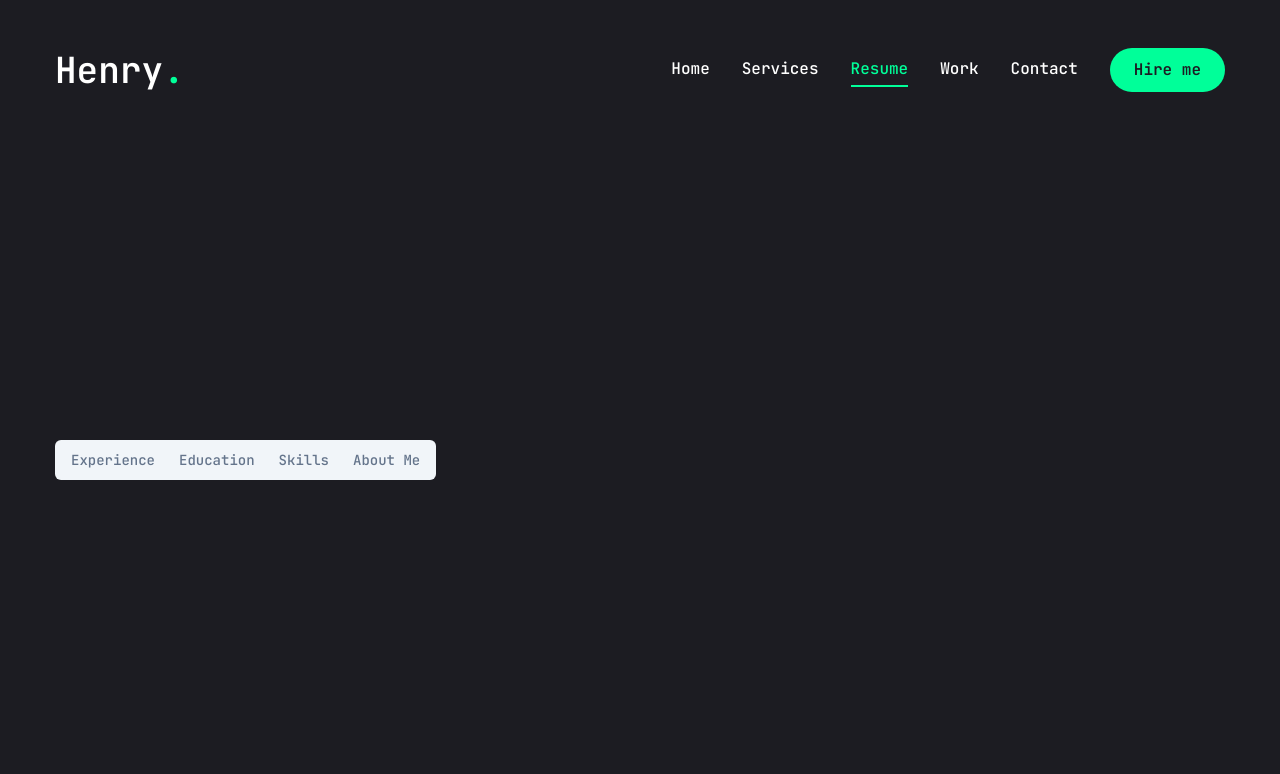
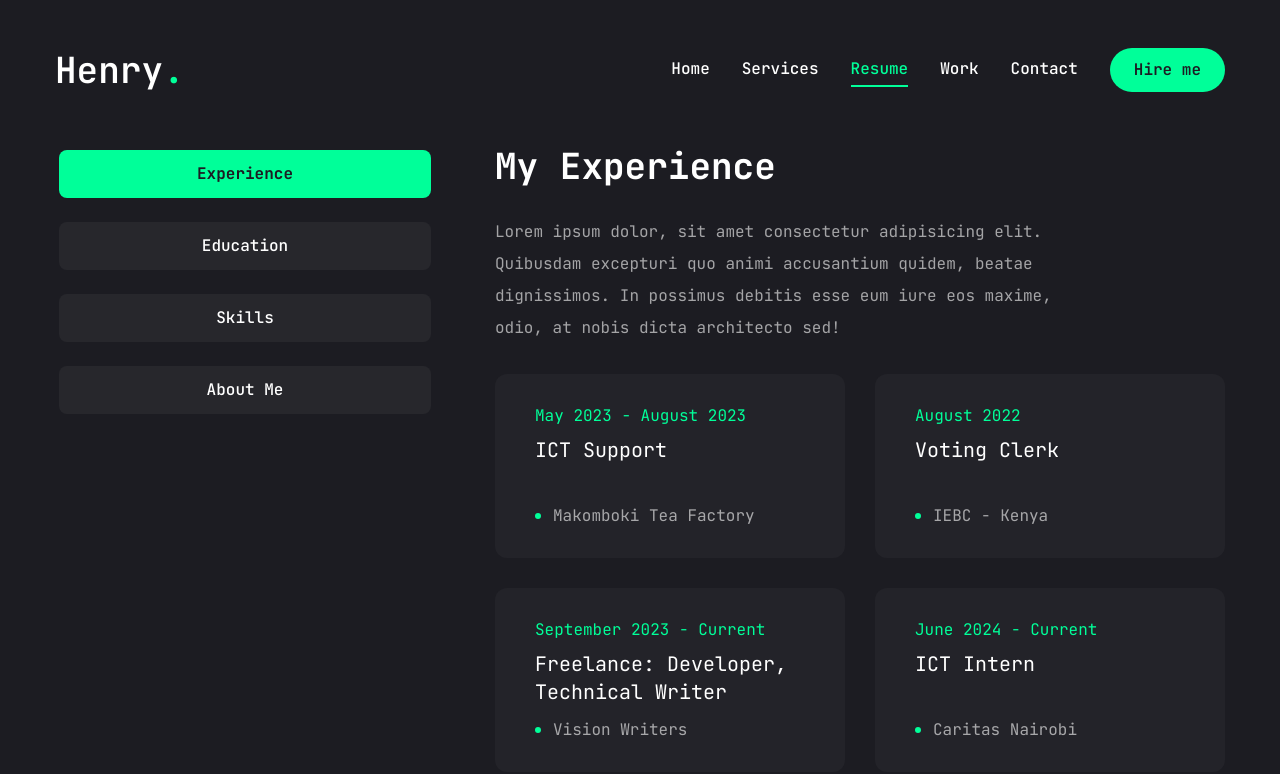
Before and after one commit to HenchaDev/henry-portfolio, a Next.js app: page /resume in a window 1280 px wide. Shown: the top 774 px of the page. Built offline with nearby package versions, Linux system fonts and the light colour scheme.

Commit message:
Wowking on pages

```diff
--- a/app/layout.jsx
+++ b/app/layout.jsx
@@ -13,8 +13,8 @@ const jetbrainsMono = JetBrains_Mono({
 })
 
 export const metadata = {
-  title: "Create Next App",
-  description: "Generated by create next app",
+  title: "Henry Portfolio",
+  description: "Created by Mwangi Chege",
 };
 
 export default function RootLayout({ children }) {
--- a/app/resume/page.jsx
+++ b/app/resume/page.jsx
@@ -19,36 +19,36 @@ const about = {
     description: "Lorem ipsum dolor sit amet consectetur adipisicing elit. Ab doloremque animi aliquid, dolorum veniam explicabo maxime assumenda adipisci unde voluptatum, nihil tempora obcaecati fugit autem ea. Laudantium nobis provident ipsa.",
     info: [
         {
-            feildName: "Name",
-            feildValue: "Henry Mwangi"
+            fieldName: "Name",
+            fieldValue: "Henry Mwangi"
         },
         {
-            feildName: "Phone",
-            feildValue: "+254 112 034 613"
+            fieldName: "Phone",
+            fieldValue: "+254 112 034 613"
         },
         {
-            feildName: "Experience",
-            feildValue: "2+ Years"
+            fieldName: "Experience",
+            fieldValue: "2+ Years"
         },
         {
-            feildName: "Skype",
-            feildValue: "Hencha Edits"
+            fieldName: "Skype",
+            fieldValue: "Hencha Edits"
         },
         {
-            feildName: "Nationality",
-            feildValue: "Kenyan"
+            fieldName: "Nationality",
+            fieldValue: "Kenyan"
         },
         {
-            feildName: "Email",
-            feildValue: "henrymacsam01@gmail.com"
+            fieldName: "Email",
+            fieldValue: "henrymacsam01@gmail.com"
         },
         {
-            feildName: "Freelance",
-            feildValue: "Available"
+            fieldName: "Freelance",
+            fieldValue: "Available"
         },
         {
-            feildName: "Languages",
-            feildValue: "English, Swahili"
+            fieldName: "Languages",
+            fieldValue: "English, Swahili"
         },
     ]
 };
@@ -71,7 +71,7 @@ const experience = {
         },
         {
             company: "Vision Writers",
-            position: "Freelance - Developer, Technical Writer",
+            position: "Freelance: Developer, Technical Writer",
             duration: "September 2023 - Current"
         },
         {
@@ -182,15 +182,110 @@ const Resume = () => {
     >
         <div className="container mx-auto">
             <Tabs defaultValue="experience" className="flex flex-col xl:flex-row gap-[60px]">
-                <TabsList>
-                    <TabsTrigger>Experience</TabsTrigger>
-                    <TabsTrigger>Education</TabsTrigger>
-                    <TabsTrigger>Skills</TabsTrigger>
-                    <TabsTrigger>About Me</TabsTrigger>
+                <TabsList className="flex flex-col w-full max-w-[380px] mx-auto xl:mx-0 gap-6">
+                    <TabsTrigger value="experience">Experience</TabsTrigger>
+                    <TabsTrigger value="education">Education</TabsTrigger>
+                    <TabsTrigger value="skills">Skills</TabsTrigger>
+                    <TabsTrigger value="about">About Me</TabsTrigger>
                 </TabsList>
 
                 {/* content */}
-                <div></div>
+                <div className="min-h-[70vh] w-full">
+                    {/*experience */}
+                    <TabsContent value="experience" className="w-full">
+                        <div className="flex flex-col gap-[30px] text-center xl:text-left">
+                            <h3 className="text-4xl font-bold">{experience.title}</h3>
+                            <p className="max-w-[600px] text-white/60 mx-auto xl:mx-0">
+                            {experience.description}
+                            </p>
+                            <ScrollArea className="h-[400px]">
+                                <ul className="grid grid-cols-1 lg:grid-cols-2 gap-[30px]">
+                                    {experience.items.map((item, index) => {
+                                        return (
+                                            <li key={index} className="bg-[#232329] h-[184px] py-6 px-10 rounded-xl flex flex-col justify-center items-center lg:items-start gap-1">
+                                                <span className="text-accent">{item.duration}</span>
+                                                <h3 className="text-xl max-w-[260px] min-h-[60px] text-center lg:text-left">{item.position}</h3>
+                                                <div className="flex items-center gap-3">
+                                                    {/* dot */}
+                                                    <span className="w-[6px] h-[6px] rounded-full bg-accent"></span>
+                                                    <p className="text-white/60">{item.company}</p>
+                                                </div>
+                                            </li>
+                                        )
+                                    })}
+                                </ul>
+                            </ScrollArea>
+                        </div>
+                    </TabsContent>
+                    {/*education */}
+                    <TabsContent value="education" className="w-full">
+                    <div className="flex flex-col gap-[30px] text-center xl:text-left">
+                            <h3 className="text-4xl font-bold">{education.title}</h3>
+                            <p className="max-w-[600px] text-white/60 mx-auto xl:mx-0">
+                            {education.description}
+                            </p>
+                            <ScrollArea className="h-[400px]">
+                                <ul className="grid grid-cols-1 lg:grid-cols-2 gap-[30px]">
+                                    {education.items.map((item, index) => {
+                                        return (
+                                            <li key={index} className="bg-[#232329] h-[184px] py-6 px-10 rounded-xl flex flex-col justify-center items-center lg:items-start gap-1">
+                                                <span className="text-accent">{item.duration}</span>
+                                                <h3 className="text-xl max-w-[260px] min-h-[60px] text-center lg:text-left">{item.degree}</h3>
+                                                <div className="flex items-center gap-3">
+                                                    {/* dot */}
+                                                    <span className="w-[6px] h-[6px] rounded-full bg-accent"></span>
+                                                    <p className="text-white/60">{item.institution}</p>
+                                                </div>
+                                            </li>
+                                        )
+                                    })}
+                                </ul>
+                            </ScrollArea>
+                        </div>
+                    </TabsContent>
+                    {/* skills */}
+                    <TabsContent value="skills" className="w-full h-full">
+                       <div className="flex flex-col gap-[30px]">
+                        <div className="flex flex-col gap-[30px] text-center xl:text-left">
+                            <h3 className="text-4xl font-bold">{skills.title}</h3>
+                            <p className="max-w-[600px] text-white/60 mx-auto xl:mx-0">{skills.description}</p>
+                        </div>
+                        <ul className="grid grid-cols-2 sm:grid-cols-3 md:grid-cols-4 gap-4 xl:gap-[30px]">
+                            {skills.skillList.map((skill, index) => {
+                                return <li key={index}>
+                                    <TooltipProvider delayDuration={100}>
+                                        <Tooltip>
+                                            <TooltipTrigger className="w-full h-[150px] bg-[#232329] rounded-xl flex justify-center items-center group">
+                                            <div className="text-6xl group-hover:text-accent transition-all duration-300">{skill.icon}</div>
+                                            </TooltipTrigger>
+                                            <TooltipContent>
+                                                <p className="capitalize">{skill.name}</p>
+                                            </TooltipContent>
+                                        </Tooltip>
+                                    </TooltipProvider>
+                                </li>
+                            })}
+                        </ul>
+                       </div>
+                    </TabsContent>
+                    {/* About Me */}
+                    <TabsContent value="about" className="w-full text-center xl:text-left">
+                        <div className="flex flex-col gap-[30px]">
+                            <h3 className="text-4xl font-bold">{about.title}</h3>
+                            <p className="max-w-[600px] text-white/60 mx-auto xl:mx-0">{about.description}</p>
+                            <ul className="grid grid-cols-1 xl:grid-cols-2 gap-y-6 max-w-[620px] mx-auto xl:mx-0">
+                                {about.info.map((item, index) => {
+                                    return (
+                                        <li key={index} className="flex items-center justify-center xl:justify-start gap-4">
+                                            <span className="text-white/60">{item.fieldName}</span>
+                                            <span className="text-xl">{item.fieldValue}</span>
+                                        </li>
+                                    );
+                                })}
+                            </ul>
+                        </div>
+                    </TabsContent>
+                </div>
             </Tabs>
         </div>
     </motion.div>
--- a/components/ui/scroll-area.jsx
+++ b/components/ui/scroll-area.jsx
@@ -32,7 +32,7 @@ const ScrollBar = React.forwardRef(({ className, orientation = "vertical", ...pr
       className
     )}
     {...props}>
-    <ScrollAreaPrimitive.ScrollAreaThumb className="relative flex-1 rounded-full bg-slate-200 dark:bg-slate-800" />
+    <ScrollAreaPrimitive.ScrollAreaThumb className="relative flex-1 rounded-full bg-accent dark:bg-slate-800" />
   </ScrollAreaPrimitive.ScrollAreaScrollbar>
 ))
 ScrollBar.displayName = ScrollAreaPrimitive.ScrollAreaScrollbar.displayName
--- a/components/ui/tabs.jsx
+++ b/components/ui/tabs.jsx
@@ -11,7 +11,7 @@ const TabsList = React.forwardRef(({ className, ...props }, ref) => (
   <TabsPrimitive.List
     ref={ref}
     className={cn(
-      "inline-flex h-10 items-center justify-center rounded-md bg-slate-100 p-1 text-slate-500 dark:bg-slate-800 dark:text-slate-400",
+      "inline-flex h-auto rounded-md p-1 text-primary",
       className
     )}
     {...props} />
@@ -22,7 +22,7 @@ const TabsTrigger = React.forwardRef(({ className, ...props }, ref) => (
   <TabsPrimitive.Trigger
     ref={ref}
     className={cn(
-      "inline-flex items-center justify-center whitespace-nowrap rounded-sm px-3 py-1.5 text-sm font-medium ring-offset-white transition-all focus-visible:outline-none focus-visible:ring-2 focus-visible:ring-slate-950 focus-visible:ring-offset-2 disabled:pointer-events-none disabled:opacity-50 data-[state=active]:bg-white data-[state=active]:text-slate-950 data-[state=active]:shadow-sm dark:ring-offset-slate-950 dark:focus-visible:ring-slate-300 dark:data-[state=active]:bg-slate-950 dark:data-[state=active]:text-slate-50",
+      "inline-flex items-center w-full bg-[#27272c] justify-center whitespace-nowrap text-white rounded-lg p-3 text-base font-medium ring-offset-white transition-all disabled:pointer-events-none disabled:opacity-50 data-[state=active]:bg-accent data-[state=active]:text-primary data-[state=active]:font-bold data-[state=active]:shadow-sm",
       className
     )}
     {...props} />
@@ -33,7 +33,7 @@ const TabsContent = React.forwardRef(({ className, ...props }, ref) => (
   <TabsPrimitive.Content
     ref={ref}
     className={cn(
-      "mt-2 ring-offset-white focus-visible:outline-none focus-visible:ring-2 focus-visible:ring-slate-950 focus-visible:ring-offset-2 dark:ring-offset-slate-950 dark:focus-visible:ring-slate-300",
+      "min-h-[480px] ring-offset-white focus-visible:outline-none focus-visible:ring-2 focus-visible:ring-slate-950 focus-visible:ring-offset-2 dark:ring-offset-slate-950 dark:focus-visible:ring-slate-300",
       className
     )}
     {...props} />
--- a/package.json
+++ b/package.json
@@ -24,6 +24,7 @@
     "react-countup": "^6.5.3",
     "react-dom": "^18.3.1",
     "react-icons": "^5.3.0",
+    "swiper": "^11.1.15",
     "tailwind-merge": "^2.5.2",
     "tailwindcss-animate": "^1.0.7"
   },
```
Also changed, not shown: app/services/page.jsx (+0 -32 lines), 1 other file (tests, documents, lock files or other folders).
